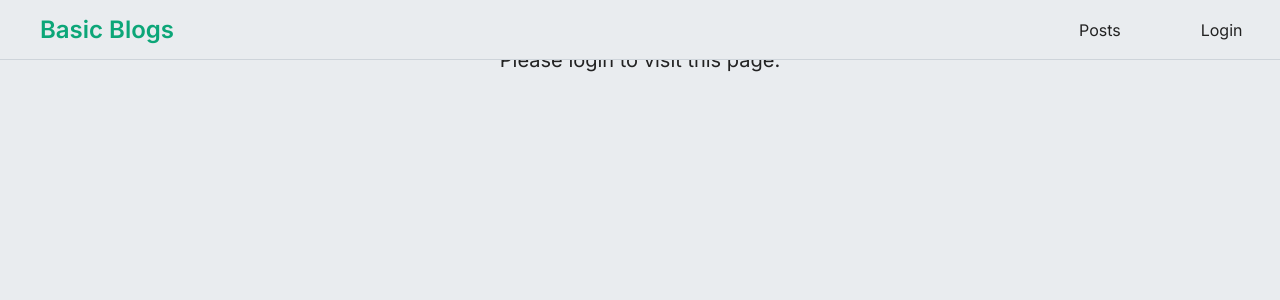
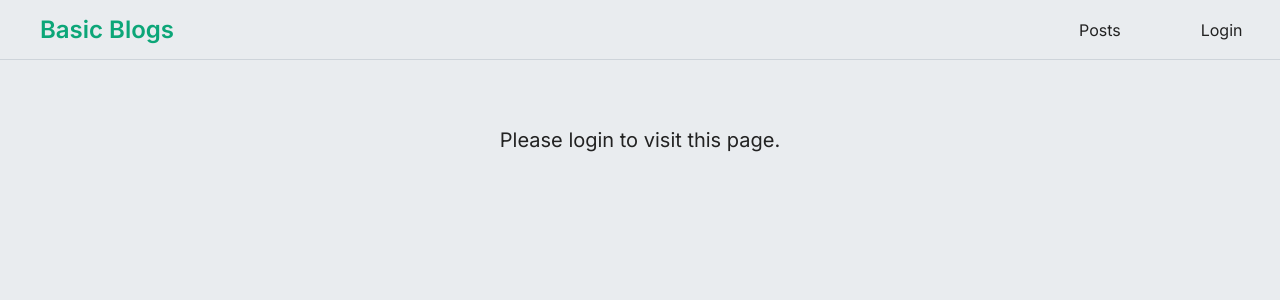
Before and after one commit to wasifalam23/basic-blogs, a React (Create React App) app in the folder client/: page /posts/new in a window 1280 px wide. Shown: the top 300 px of the page. Built offline with nearby package versions, Linux system fonts and the light colour scheme; no server answers.

Commit message:
fixed styles on client

```diff
--- a/client/src/pages/FallBack.js
+++ b/client/src/pages/FallBack.js
@@ -7,7 +7,7 @@ const FallBack = () => {
   useEffect(() => {
     setTimeout(() => {
       setInitial(false);
-    }, 5000);
+    }, 4000);
   }, []);
 
   return (
--- a/client/src/pages/MyPosts.js
+++ b/client/src/pages/MyPosts.js
@@ -27,7 +27,7 @@ const MyPosts = () => {
     <Container title="My Posts" button={addPostBtn}>
       {myPosts.length === 0 ? (
         <p className="my-posts-page__alt--text">
-          You currenly don't any post created.
+          You currenly don't have any post created.
         </p>
       ) : (
         <PostList myPosts loggedInUserId={loggedInUserId} />
--- a/client/src/pages/Pages.scss
+++ b/client/src/pages/Pages.scss
@@ -59,7 +59,7 @@
 .fallback-text {
   text-align: center;
   font-size: 2rem;
-  margin-top: 5rem;
+  margin-top: 13rem;
   font-weight: $font-regular;
   color: $color-black;
 }
```
Also changed, not shown: 2 other files (tests, documents, lock files or other folders).
